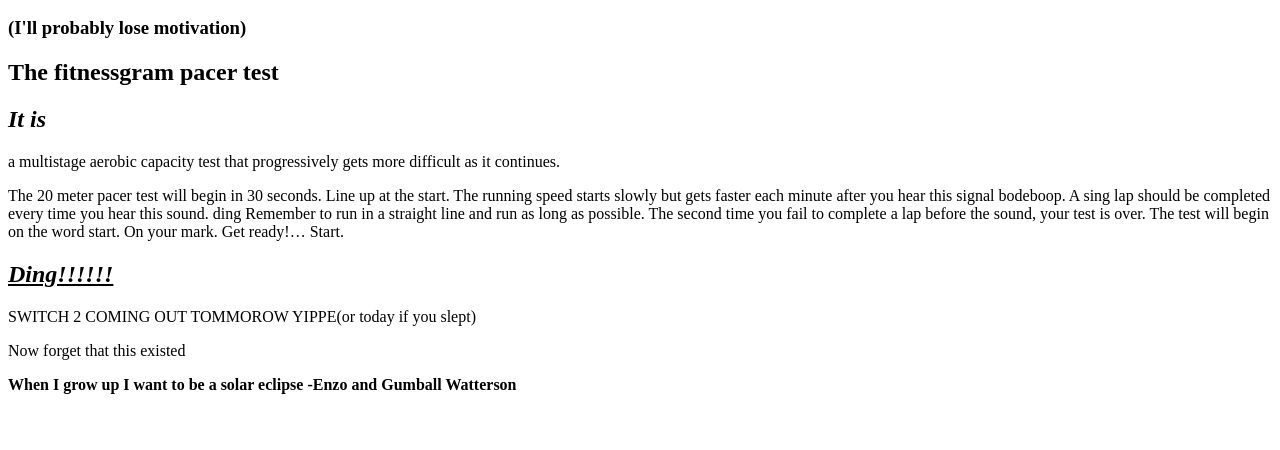
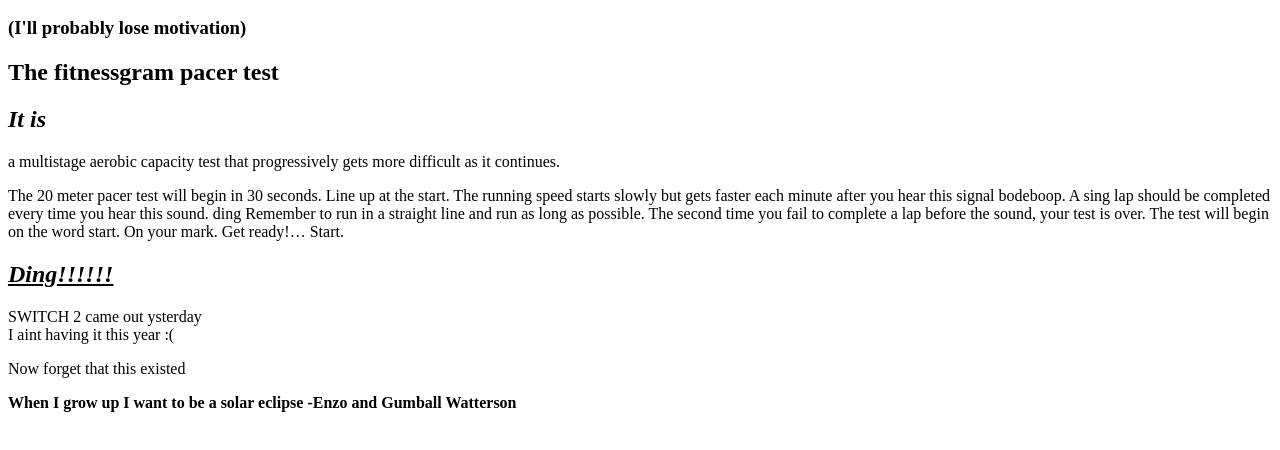
Before and after one commit to SonicFan28/AlexTerieur.org-source-code, a plain HTML site: page index.html in a window 1280 px wide. Shown: the part 96-546 px from the top of the page. Drawn offline with Linux system fonts and the light colour scheme.

Commit message:
index.html

```diff
--- a/index.html
+++ b/index.html
@@ -5,6 +5,6 @@
     <p><h2><em><b>It is</b></em></h2> a multistage aerobic capacity test that progressively gets more difficult as it continues.</p><p>The 20 meter pacer test will begin in 30 seconds. Line up at the start. The running speed starts slowly but gets faster each minute after you hear this signal bodeboop. A sing lap should be completed every time you hear this sound. ding Remember to run in a straight line and run as long as possible. The second time you fail to complete a lap before the sound, your test is over. The test will begin on the word start. On your mark. Get ready!… Start.<p>
     <h1><u><b><em>Ding!!!!!!</em></b></u></h1>
 <section>
-<p>SWITCH 2 COMING OUT TOMMOROW YIPPE(or today if you slept)</p>
+<p>SWITCH 2 came out ysterday<br>I aint having it this year :(</p>
 <p>Now forget that this existed</p>
 <b>When I grow up I want to be a solar eclipse -Enzo and Gumball Watterson</b>
```
